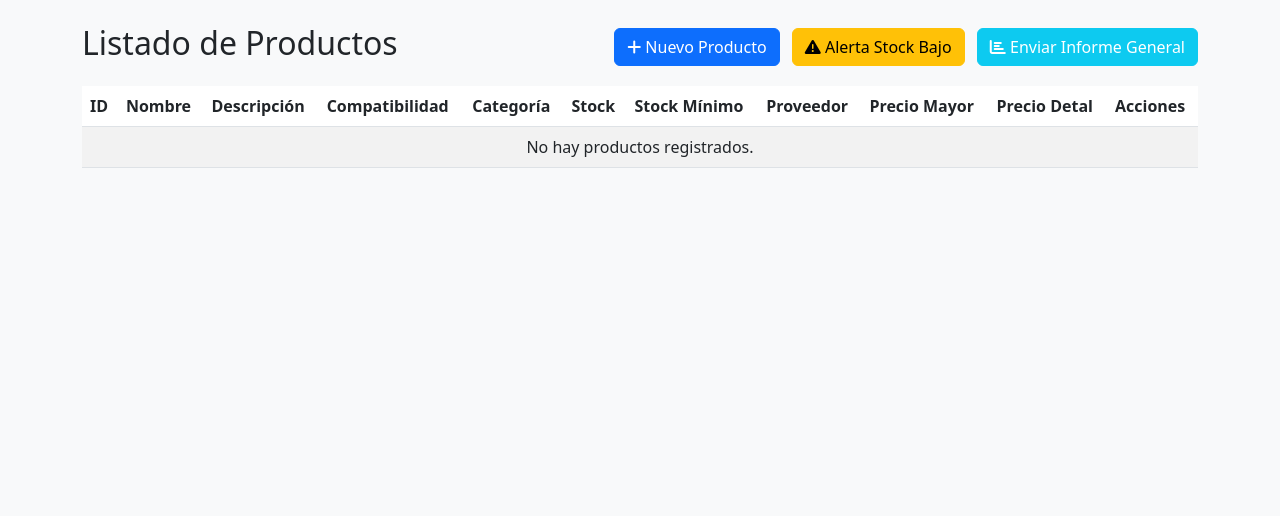
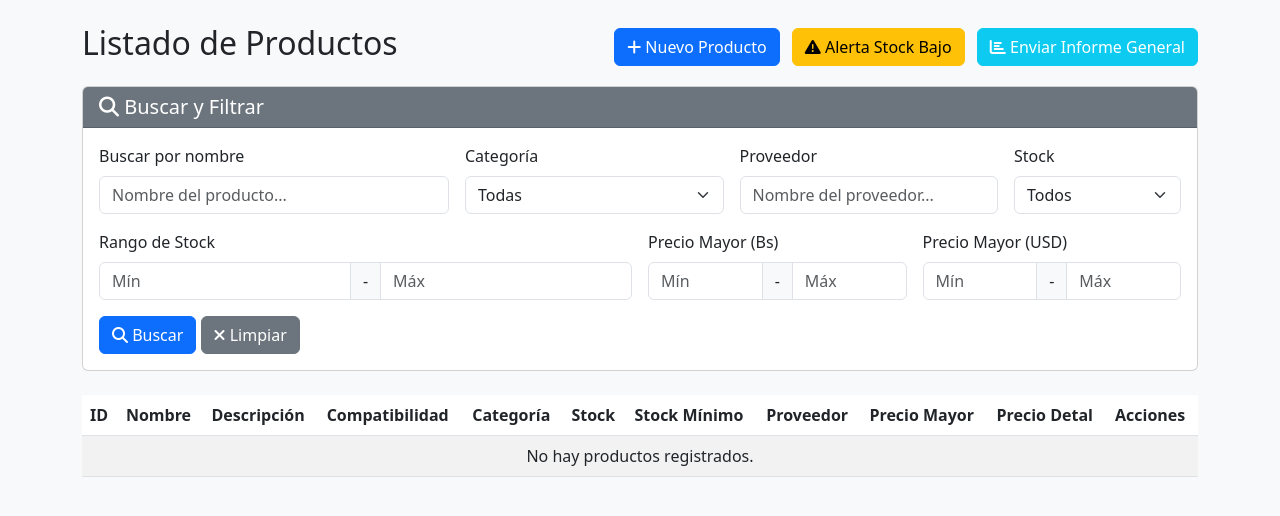
Before and after one commit to ITZ-NANO21-MC/Sistema-de-inventario, a Flask app: page /productos/ in a window 1280 px wide. Shown: the part 56-572 px from the top of the page. Run offline with Flask 3, Linux system fonts and the light colour scheme.

Commit message:
feat: Add product search and filtering functionality

```diff
--- a/app/controllers/producto.py
+++ b/app/controllers/producto.py
@@ -22,6 +22,50 @@ class ProductoController:
     @staticmethod
     def obtener_todos() -> List[Producto]:
         return Producto.query.options(joinedload(Producto.modelos_compatibles)).order_by(Producto.nombre).all()
+
+    @staticmethod
+    def obtener_con_filtros(busqueda=None, categoria=None, precio_min=None, precio_max=None,
+                            precio_min_usd=None, precio_max_usd=None,
+                            proveedor=None, stock_bajo=None, stock_minimo=None, stock_maximo=None) -> List[Producto]:
+        query = Producto.query.options(joinedload(Producto.modelos_compatibles))
+
+        # Filtro por nombre (búsqueda)
+        if busqueda:
+            query = query.filter(Producto.nombre.ilike(f'%{busqueda}%'))
+
+        # Filtro por categoría
+        if categoria:
+            query = query.filter(Producto.categoria == categoria)
+
+        # Filtro por precio mayor (Bs)
+        if precio_min is not None:
+            query = query.filter(Producto.precio_mayor_bs >= precio_min)
+        if precio_max is not None:
+            query = query.filter(Producto.precio_mayor_bs <= precio_max)
+
+        # Filtro por precio mayor (USD)
+        if precio_min_usd is not None:
+            query = query.filter(Producto.precio_mayor_usd >= precio_min_usd)
+        if precio_max_usd is not None:
+            query = query.filter(Producto.precio_mayor_usd <= precio_max_usd)
+
+        # Filtro por proveedor
+        if proveedor:
+            query = query.filter(Producto.proveedor.ilike(f'%{proveedor}%'))
+
+        # Filtro por stock bajo/adecuado
+        if stock_bajo == 'si':
+            query = query.filter(Producto.cantidad_stock <= Producto.stock_minimo)
+        elif stock_bajo == 'no':
+            query = query.filter(Producto.cantidad_stock > Producto.stock_minimo)
+
+        # Filtro por rango de stock
+        if stock_minimo is not None:
+            query = query.filter(Producto.cantidad_stock >= stock_minimo)
+        if stock_maximo is not None:
+            query = query.filter(Producto.cantidad_stock <= stock_maximo)
+
+        return query.order_by(Producto.nombre).all()
 
     @staticmethod
     def obtener_por_id(id: int) -> Optional[Producto]:
--- a/app/templates/producto/listar.html
+++ b/app/templates/producto/listar.html
@@ -13,6 +13,85 @@
         <a href="{{ url_for('producto.enviar_informe_manual') }}" class="btn btn-info text-white">
             <i class="fas fa-chart-bar"></i> Enviar Informe General
         </a>
+    </div>
+</div>
+
+<div class="card mb-4">
+    <div class="card-header bg-secondary text-white">
+        <h5 class="mb-0"><i class="fas fa-search"></i> Buscar y Filtrar</h5>
+    </div>
+    <div class="card-body">
+        <form method="GET" action="{{ url_for('producto.listar') }}" class="row g-3">
+            <div class="col-md-4">
+                <label class="form-label">Buscar por nombre</label>
+                <input type="text" class="form-control" name="busqueda"
+                       value="{{ request.args.get('busqueda', '') }}"
+                       placeholder="Nombre del producto...">
+            </div>
+            <div class="col-md-3">
+                <label class="form-label">Categoría</label>
+                <select class="form-select" name="categoria">
+                    <option value="">Todas</option>
+                    {% for cat in categorias %}
+                    <option value="{{ cat }}" {% if request.args.get('categoria') == cat %}selected{% endif %}>
+                        {{ cat }}
+                    </option>
+                    {% endfor %}
+                </select>
+            </div>
+            <div class="col-md-3">
+                <label class="form-label">Proveedor</label>
+                <input type="text" class="form-control" name="proveedor"
+                       value="{{ request.args.get('proveedor', '') }}"
+                       placeholder="Nombre del proveedor...">
+            </div>
+            <div class="col-md-2">
+                <label class="form-label">Stock</label>
+                <select class="form-select" name="stock_bajo">
+                    <option value="">Todos</option>
+                    <option value="si" {% if request.args.get('stock_bajo') == 'si' %}selected{% endif %}>Stock Bajo</option>
+                    <option value="no" {% if request.args.get('stock_bajo') == 'no' %}selected{% endif %}>Stock Adecuado</option>
+                </select>
+            </div>
+            <div class="col-md-6">
+                <label class="form-label">Rango de Stock</label>
+                <div class="input-group">
+                    <input type="number" class="form-control" name="stock_minimo"
+                           value="{{ request.args.get('stock_minimo', '') }}" placeholder="Mín">
+                    <span class="input-group-text">-</span>
+                    <input type="number" class="form-control" name="stock_maximo"
+                           value="{{ request.args.get('stock_maximo', '') }}" placeholder="Máx">
+                </div>
+            </div>
+            <div class="col-md-3">
+                <label class="form-label">Precio Mayor (Bs)</label>
+                <div class="input-group">
+                    <input type="number" class="form-control" name="precio_min"
+                           value="{{ request.args.get('precio_min', '') }}" placeholder="Mín" step="0.01">
+                    <span class="input-group-text">-</span>
+                    <input type="number" class="form-control" name="precio_max"
+                           value="{{ request.args.get('precio_max', '') }}" placeholder="Máx" step="0.01">
+                </div>
+            </div>
+            <div class="col-md-3">
+                <label class="form-label">Precio Mayor (USD)</label>
+                <div class="input-group">
+                    <input type="number" class="form-control" name="precio_min_usd"
+                           value="{{ request.args.get('precio_min_usd', '') }}" placeholder="Mín" step="0.01">
+                    <span class="input-group-text">-</span>
+                    <input type="number" class="form-control" name="precio_max_usd"
+                           value="{{ request.args.get('precio_max_usd', '') }}" placeholder="Máx" step="0.01">
+                </div>
+            </div>
+            <div class="col-12">
+                <button type="submit" class="btn btn-primary">
+                    <i class="fas fa-search"></i> Buscar
+                </button>
+                <a href="{{ url_for('producto.listar') }}" class="btn btn-secondary">
+                    <i class="fas fa-times"></i> Limpiar
+                </a>
+            </div>
+        </form>
     </div>
 </div>
 
--- a/app/views/producto_routes.py
+++ b/app/views/producto_routes.py
@@ -2,6 +2,7 @@ from flask import Blueprint, render_template, redirect, url_for, flash, request,
 from app.controllers.producto import ProductoController
 from app.forms import ProductoForm
 from app.services.alertas import verificar_stock_y_notificar, generar_informe_general
+from app import db
 from config import Config
 
 producto_bp = Blueprint('producto', __name__, template_folder='../templates/producto')
@@ -11,8 +12,42 @@ def get_tasa_cambio():
 
 @producto_bp.route('/')
 def listar():
-    productos = ProductoController.obtener_todos()
-    return render_template('listar.html', productos=productos)
+    from app.models import Producto
+
+    # Obtener parámetros de búsqueda
+    busqueda = request.args.get('busqueda', '').strip()
+    categoria = request.args.get('categoria', '').strip()
+    precio_min = request.args.get('precio_min', type=float)
+    precio_max = request.args.get('precio_max', type=float)
+    precio_min_usd = request.args.get('precio_min_usd', type=float)
+    precio_max_usd = request.args.get('precio_max_usd', type=float)
+    proveedor = request.args.get('proveedor', '').strip()
+    stock_bajo = request.args.get('stock_bajo', '').strip()
+    stock_minimo = request.args.get('stock_minimo', type=int)
+    stock_maximo = request.args.get('stock_maximo', type=int)
+
+    # Verificar si hay filtros activos
+    if busqueda or categoria or precio_min or precio_max or precio_min_usd or precio_max_usd or proveedor or stock_bajo or stock_minimo or stock_maximo:
+        productos = ProductoController.obtener_con_filtros(
+            busqueda=busqueda if busqueda else None,
+            categoria=categoria if categoria else None,
+            precio_min=precio_min,
+            precio_max=precio_max,
+            precio_min_usd=precio_min_usd,
+            precio_max_usd=precio_max_usd,
+            proveedor=proveedor if proveedor else None,
+            stock_bajo=stock_bajo if stock_bajo else None,
+            stock_minimo=stock_minimo,
+            stock_maximo=stock_maximo
+        )
+    else:
+        productos = ProductoController.obtener_todos()
+
+    # Obtener categorías únicas para el filtro
+    categorias = db.session.query(Producto.categoria).distinct().all()
+    categorias = [c[0] for c in categorias]
+
+    return render_template('listar.html', productos=productos, categorias=categorias)
 
 @producto_bp.route('/crear', methods=['GET', 'POST'])
 def crear():
```
